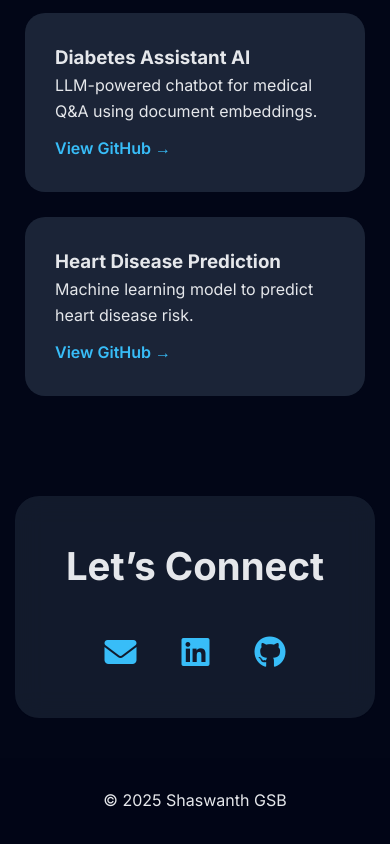
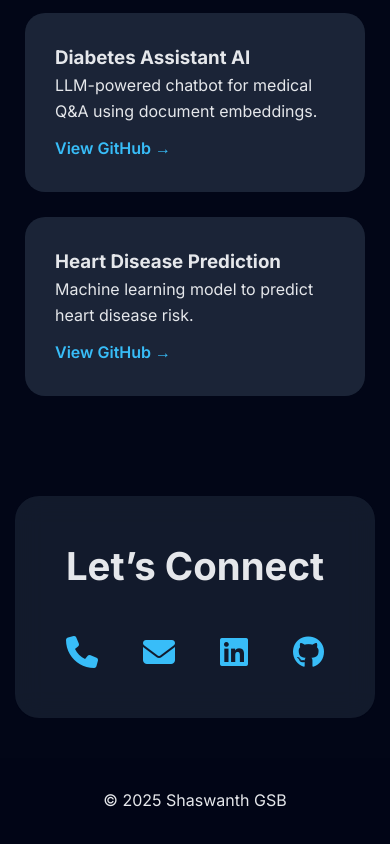
Before and after one commit to shaswanth/shaswanth.github.io, a plain HTML site: page index.html in a window 390 px wide. Shown: the part 3389-4233 px from the top of the page. Drawn offline with Linux system fonts and the light colour scheme.

Commit message:
Added phone to contact

```diff
--- a/index.html
+++ b/index.html
@@ -154,6 +154,9 @@
 <section id="contact" class="section glass reveal">
   <h2>Let’s Connect</h2>
   <div class="contact-icons">
+    <a href="tel:+919500270147">
+      <i class="fa-solid fa-phone"></i>
+    </a>
     <a href="mailto:shaswanthbaskaran@gmail.com">
       <i class="fa-solid fa-envelope"></i>
     </a>
```
